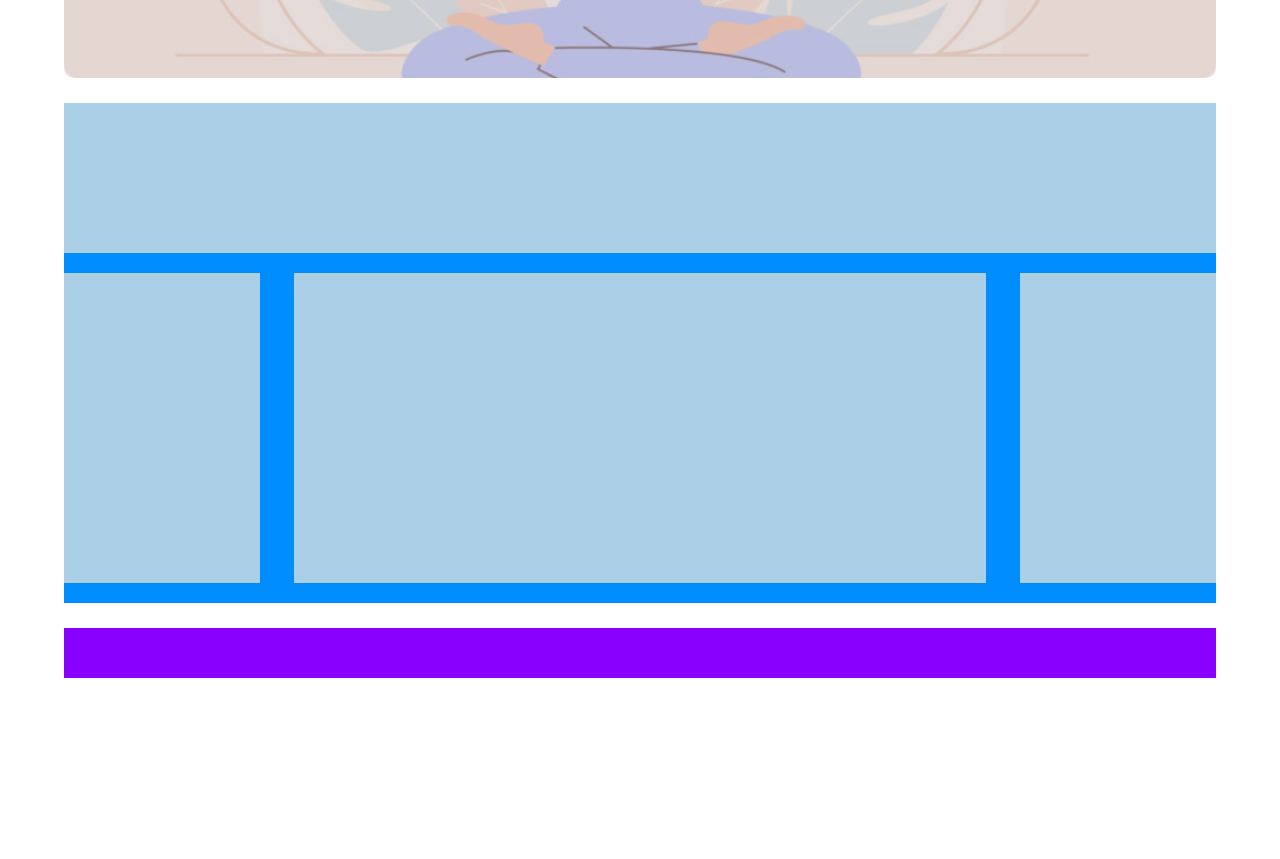
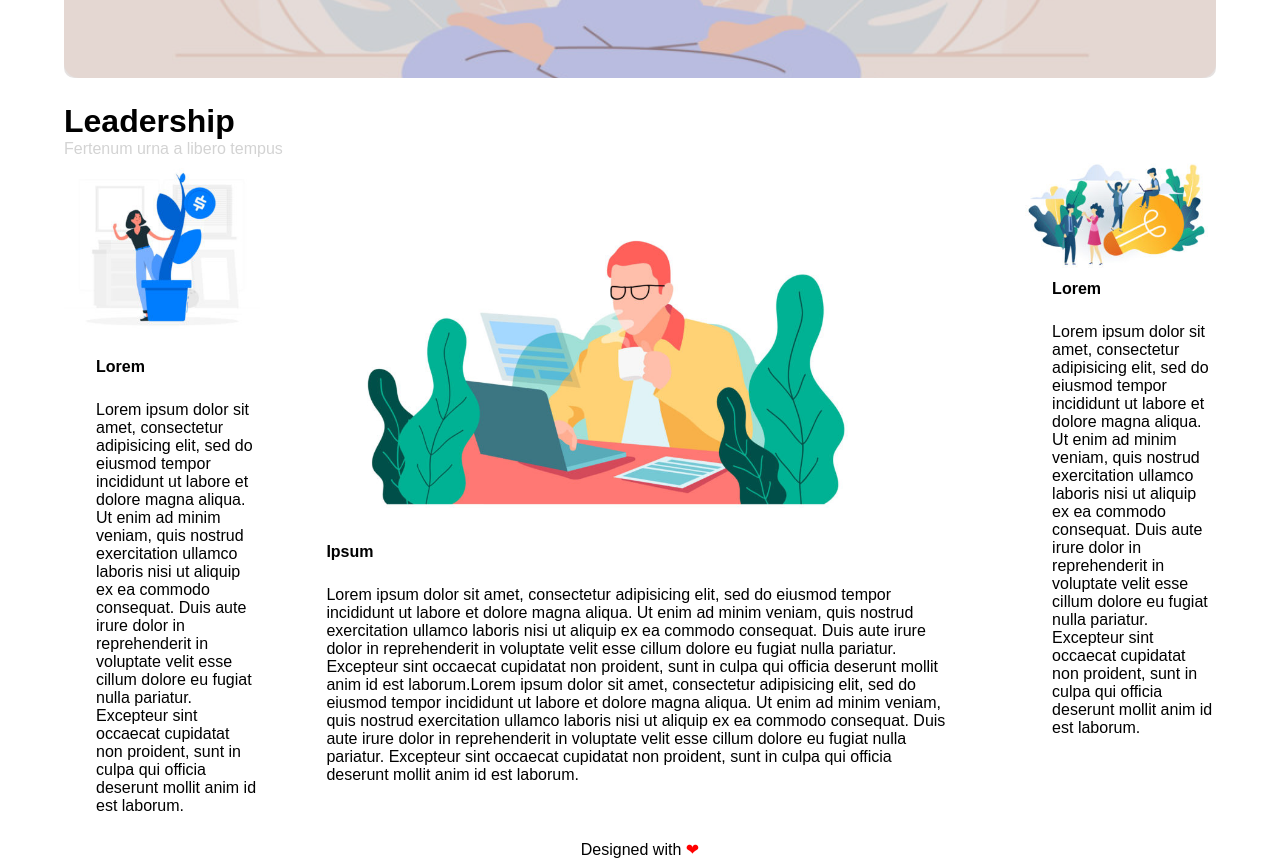
Before and after one commit to Andrea-Gori/htmlcss-wp, a plain HTML site: page index.html in a window 1280 px wide. Shown: the part 521-1380 px from the top of the page. Before the commit the page ends 1199 px from the top, so only its background shows below. Drawn offline with Linux system fonts and the light colour scheme.

Commit message:
Esercizio finito

```diff
--- a/assets/css/master.css
+++ b/assets/css/master.css
@@ -65,20 +65,37 @@ header {
   width: 45%;
 }
 
-/* Backgrounds */
+/* Main */
 
-.bg-blue {
-  background-color: rgb(0, 141, 255);
-  height: 500px;
+.main-title {
+  font-size: 2em;
 }
 
-.bg-lightblue {
-  background-color: rgb(171, 207, 231);
+.gray {
+  color: lightgray;
 }
 
-.bg-purple{
-  background-color: rgb(136, 1, 254);
-  height: 50px;
+.img-width {
+  width: 100%;
+}
+
+.img-height {
+  height: 240px;
+}
+
+.banner2 {
+  width: 90%;
+  height: 25%;
+}
+
+/* Footer */
+
+.center {
+  text-align: center;
+}
+
+.heart {
+  color: red;
 }
 
 /* Column's dettails */
@@ -88,18 +105,12 @@ header {
 
 .col-17 {
   width: 17%;
-  height: 310px;
 }
 
 .col-60 {
   width: 60%;
-  height: 310px;
 }
 
-.alternative-height {
-  height: 150px;
-  margin-bottom: 20px;
-}
 
 /* extra */
 .mt-1 {
@@ -108,3 +119,15 @@ header {
 .mlr {
   margin: 0 3%;
 }
+
+.ml-1 {
+  margin-left: 2em;
+}
+
+.ml-2 {
+  margin-left: 2em;
+}
+
+.mr-1{
+  margin-right: 2em;
+}
--- a/index.html
+++ b/index.html
@@ -45,17 +45,29 @@
       </section>
 
       <section class="mt-1">
-        <div class="row bg-blue">
-          <div class="col-100 bg-lightblue alternative-height">
+        <div class="row">
+          <div class="col-100">
+            <h1 class="main-title">Leadership</h1>
+            <p class="gray">Fertenum urna a libero tempus</p>
+          </div>
 
+          <div class="col-17">
+            <img class="img-width" src="./assets/img/img-1.jpg" alt="immagine uno">
+            <h4 class="ml-1">Lorem</h4>
+            <p class="ml-1 mt-1">Lorem ipsum dolor sit amet, consectetur adipisicing elit, sed do eiusmod tempor incididunt ut labore et dolore magna aliqua. Ut enim ad minim veniam, quis nostrud exercitation ullamco laboris nisi ut aliquip ex ea commodo consequat. Duis aute irure dolor in reprehenderit in voluptate velit esse cillum dolore eu fugiat nulla pariatur. Excepteur sint occaecat cupidatat non proident, sunt in culpa qui officia deserunt mollit anim id est laborum.</p>
           </div>
-          <div class="col-17 bg-lightblue ">
 
+          <div class="col-60 mlr">
+            <img class="img-height banner2" src="./assets/img/banner-2.jpg" alt="">
+            <h4 class="ml-2">Ipsum</h4>
+            <p class="ml-2 mr-1 mt-1">Lorem ipsum dolor sit amet, consectetur adipisicing elit, sed do eiusmod tempor incididunt ut labore et dolore magna aliqua. Ut enim ad minim veniam, quis nostrud exercitation ullamco laboris nisi ut aliquip ex ea commodo consequat. Duis aute irure dolor in reprehenderit in voluptate velit esse cillum dolore eu fugiat nulla pariatur. Excepteur sint occaecat cupidatat non proident, sunt in culpa qui officia deserunt mollit anim id est laborum.Lorem ipsum dolor sit amet, consectetur adipisicing elit, sed do eiusmod tempor incididunt ut labore et dolore magna aliqua. Ut enim ad minim veniam, quis nostrud exercitation ullamco laboris nisi ut aliquip ex ea commodo consequat. Duis aute irure dolor in reprehenderit in voluptate velit esse cillum dolore eu fugiat nulla pariatur. Excepteur sint occaecat cupidatat non proident, sunt in culpa qui officia deserunt mollit anim id est laborum.</p>
           </div>
-          <div class="col-60 bg-lightblue mlr">
 
+          <div class="col-17">
+            <img class="img-width" src="./assets/img/img-3.jpg" alt="">
+            <h4 class="ml-1">Lorem</h4>
+            <p class="ml-1 mt-1">Lorem ipsum dolor sit amet, consectetur adipisicing elit, sed do eiusmod tempor incididunt ut labore et dolore magna aliqua. Ut enim ad minim veniam, quis nostrud exercitation ullamco laboris nisi ut aliquip ex ea commodo consequat. Duis aute irure dolor in reprehenderit in voluptate velit esse cillum dolore eu fugiat nulla pariatur. Excepteur sint occaecat cupidatat non proident, sunt in culpa qui officia deserunt mollit anim id est laborum.</p>
           </div>
-          <div class="col-17 bg-lightblue ">
 
           </div>
 
@@ -66,7 +78,8 @@
     <!-- Finale -->
     <footer class="container">
       <div class="row">
-        <div class="col-100 bg-purple">
+        <div class="col-100">
+          <p class="center">Designed with <span class="heart">&#10084;</span></p>
 
         </div>
 
```
